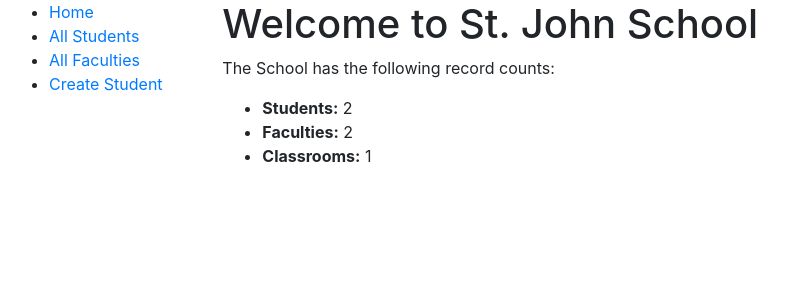
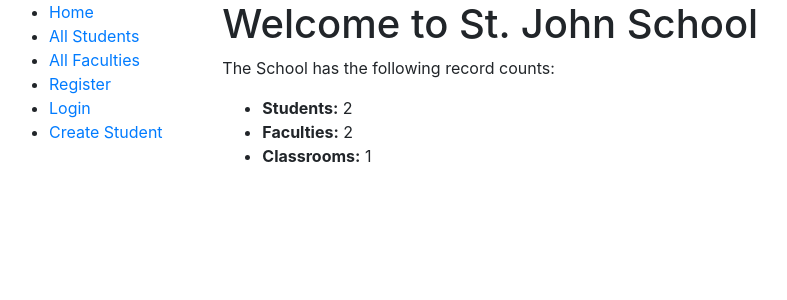
Before and after one commit to ABHI868/eassebuzz, a Django app: page /school/ in a window 1280 px wide. Shown: the top 300 px of the page, without its empty margins (6-793 px from the left). Run offline with Django 3.2, Linux system fonts and the light colour scheme; data comes from the database, SQL or seed files in the repository; both versions use the stored data as it was after the commit; some libraries are stand-ins or nearby versions.

Commit message:
third commit

```diff
--- a/easebuzz/settings.py
+++ b/easebuzz/settings.py
@@ -119,3 +119,4 @@ USE_TZ = True
 # https://docs.djangoproject.com/en/2.1/howto/static-files/
 
 STATIC_URL = '/static/'
+LOGIN_REDIRECT_URL = '/student'
--- a/easebuzz/urls.py
+++ b/easebuzz/urls.py
@@ -15,8 +15,8 @@ Including another URLconf
 """
 from django.contrib import admin
 from django.urls import path,include
-
 urlpatterns = [
     path('admin/', admin.site.urls),
     path('school/', include('school.urls')),
+
 ]
--- a/school/templates/school/base.html
+++ b/school/templates/school/base.html
@@ -17,7 +17,8 @@
           <li><a href="{% url 'index' %}">Home</a></li>
           <li><a href="{% url 'student-list' %}">All Students</a></li>
           <li><a href="{% url 'faculty-list' %}">All Faculties</a></li>
-          <!-- <li><a href="{}">All Classroom</a></li> -->
+          <li><a href="{% url 'create-profile' %}">Register</a></li>
+          <li><a href="{% url 'login' %}">Login</a></li>
           <li><a href="{% url 'student_create' %}">Create Student</a></li>
         </ul>
      {% endblock %}
--- a/school/urls.py
+++ b/school/urls.py
@@ -1,11 +1,16 @@
 
 from django.urls import path
 from .import views
+from django.contrib.auth.views import LoginView,LogoutView
 urlpatterns = [
     path('', views.index, name='index'),
     path('students/', views.StudentListView.as_view(), name='student-list'),
+    path('register/',views.CreateProfile.as_view(),name='create-profile'),
+    path('login/',LoginView.as_view(template_name="school/login.html"),name="login"),
+    path('accounts/profile',views.profile,name='profile'),
+    path('edit_profile',views.editprofile,name='edit-profile'),
+    path('logout/',LogoutView.as_view(),name="logout"),
     path('faculty/', views.FacultyListView.as_view(), name='faculty-list'),
     path('student/create/', views.StudentCreate.as_view(), name='student_create'),
-
     path('student/<int:pk>', views.StudentDetailView.as_view(), name='student-detail'),
 ]
--- a/school/views.py
+++ b/school/views.py
@@ -1,8 +1,31 @@
 from django.shortcuts import render
-from school.models import Student,Classroom,Faculty
+from school.models import Student,Classroom,Faculty,Profile
 from django.views import generic
 from django.views.generic.edit import CreateView,DeleteView
 from django.urls import reverse_lazy
+from .forms import editProfileForm
+from django.contrib.auth.decorators import login_required
+
+@login_required
+def editprofile(request):
+    if request.method == 'POST':
+        form = editProfileForm(request.POST, instance=request.user)
+        if form.is_valid():
+            form.save()
+            return redirect ("/login/")
+    else:
+        form=editProfileForm(instance=request.user)
+        args={'form':form}
+        return render(request,'school/editprofile.html',args)
+
+def profile(request):
+    args={'user':request.user}
+    print(request.user.first_name)
+    return render(request,"school/profile.html",args)
+
+class CreateProfile(CreateView):
+    model=Profile
+    fields='__all__'
 
 class StudentCreate(CreateView):
     model=Student
```
Also changed, not shown: db.sqlite3.
